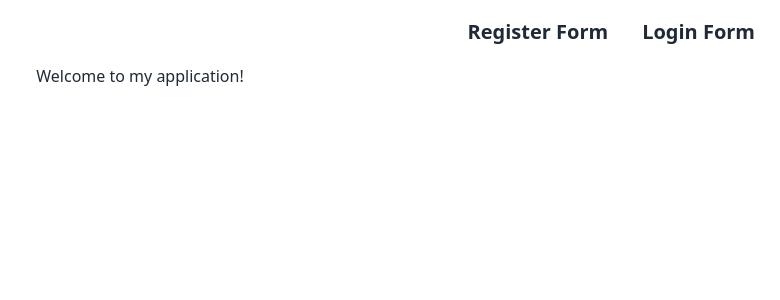
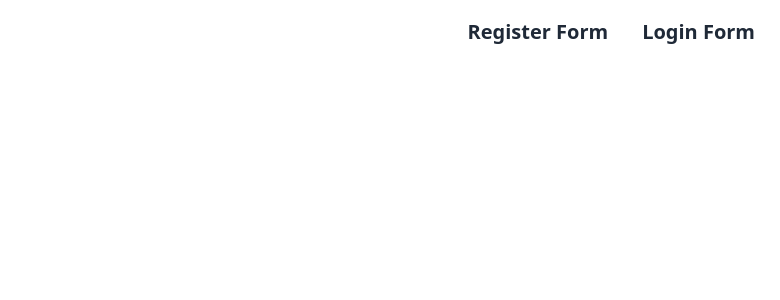
Before and after one commit to ZHANGJialiHappy/register-form, a React (Create React App) app: page / in a window 1280 px wide. Shown: the top 300 px of the page, without its empty margins (500-1280 px from the left). Built offline with nearby package versions, Linux system fonts and the light colour scheme.

Commit message:
update register-form's link

```diff
--- a/src/App.tsx
+++ b/src/App.tsx
@@ -12,12 +12,12 @@ function App() {
       <Router>
         <Navbar/>
         <Routes>
+          <Route path="/register-form/" element={<Register/>}/>
           <Route path="/register-form/register" element={<Register/>}/>
           <Route path="/register-form/login" element={<Login/>}/>
           <Route path="/register-form/home" element={<Home/>}/>
         </Routes>
       </Router>
-      <h1 className="text-center">Welcome to my application!</h1>
     </div>
   );
 }
```
